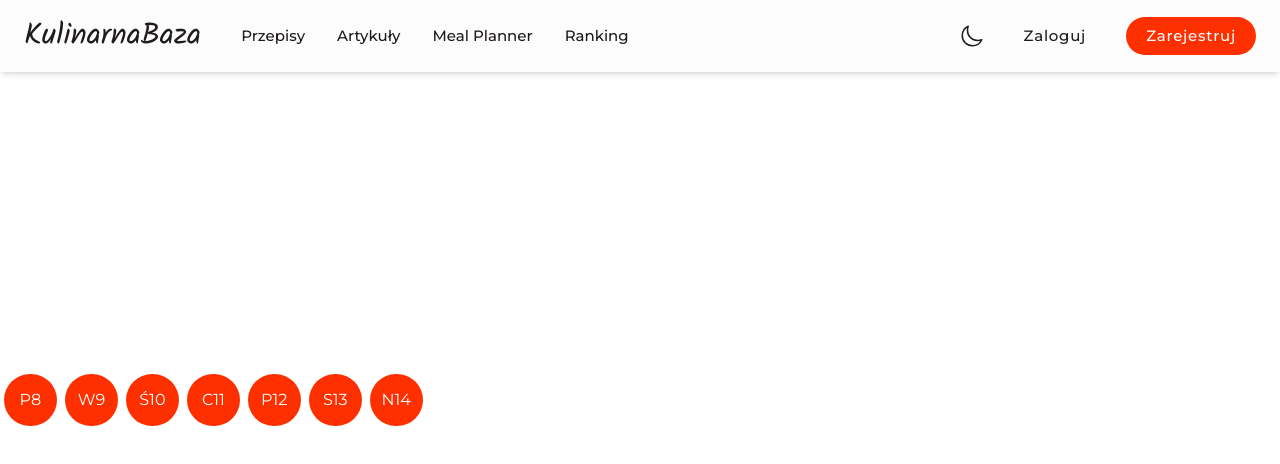
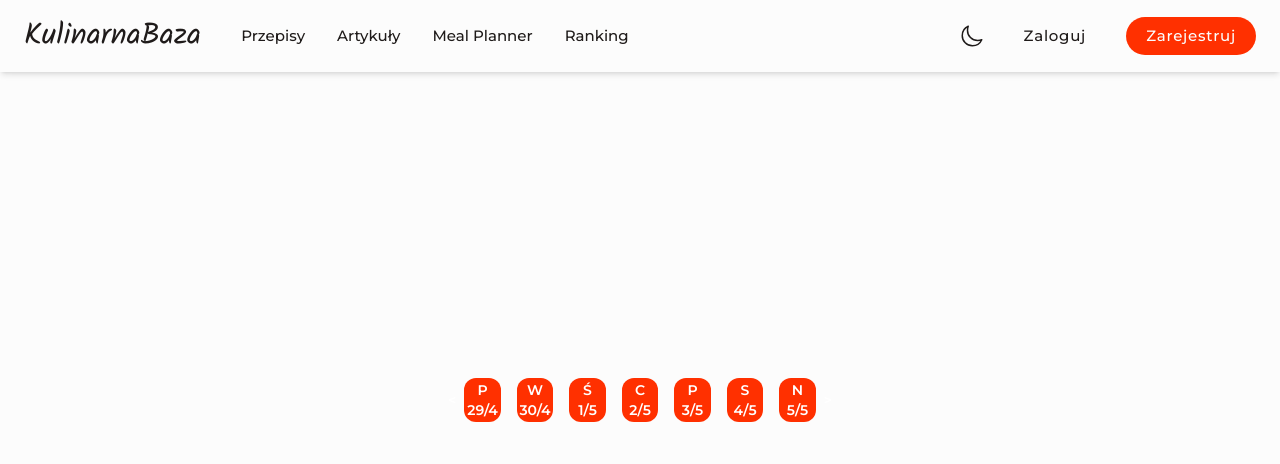
Before and after one commit to Skalik2/KulinarnaBaza, a React (Vite) app in the folder app/: page /planner in a window 1280 px wide. Shown: the top 464 px of the page. Built offline with nearby package versions, Linux system fonts and the light colour scheme.

Commit message:
Refactor: Use react code
- Add useState and useEffects to functions
- Create onClick function to manage week changes

```diff
--- a/app/src/pages/MealPlanner.tsx
+++ b/app/src/pages/MealPlanner.tsx
@@ -1,8 +1,9 @@
-import React from 'react'
-import Days from '../ui/meal planner/days'
+import Days from "../ui/mealPlanner/days";
 
 export default function MealPlanner() {
   return (
-    <Days />
-  )
+    <div className=" bg-bgWhite text-bgDark dark:bg-bgDark dark:text-bgWhite flex flex-row justify-center">
+      <Days />
+    </div>
+  );
 }
--- a/app/src/ui/meal planner/days.tsx
+++ /dev/null
@@ -1,69 +0,0 @@
-import hero from '../../../images/hero.jpg'
-
-function getWeek(): any{
-  let date = new Date();
-  let firstDay:any = new Date(date.getFullYear(), 0, 1);
-  let today:any = new Date(date.getFullYear(),date.getMonth(), date.getDay());
-  let dayOfYear = ((today - firstDay + 1) / 86400000);
-  let week = Math.ceil(dayOfYear / 7);
-  return week;
-}
-
-function getDayInWeek(day: number): any{
-  let date = new Date();
-  let firstDay:any = new Date(date.getFullYear(), 0, 1);
-  let daysToAdd = (getWeek() * 7) + day - firstDay.getDay();
-  firstDay.setDate(firstDay.getDate() + daysToAdd);
-  return firstDay.getDate();
-}
-
-const week = [
-  {
-    day: "Poniedziałek",
-    initial: "P",
-    dateThisWeek: getDayInWeek(1)
-  },
-  {
-    day: "Wtorek",
-    initial: "W",
-    dateThisWeek: getDayInWeek(2)
-  },
-  {
-    day: "Środa",
-    initial: "Ś",
-    dateThisWeek: getDayInWeek(3)
-  },
-  {
-    day: "Czwartek",
-    initial: "C",
-    dateThisWeek: getDayInWeek(4)
-  },
-  {
-    day: "Piątek",
-    initial: "P",
-    dateThisWeek: getDayInWeek(5)
-  },
-  {
-    day: "Sobota",
-    initial: "S",
-    dateThisWeek: getDayInWeek(6)
-  },
-  {
-    day: "Niedziela",
-    initial: "N",
-    dateThisWeek: getDayInWeek(7)
-  },
-]
-
-export default function Days() {
-  return (
-    <div className='text-white h-screen flex justify-center items-center w-1/3'>
-      {week.map((day) => (
-        <div className=' bg-main rounded-full aspect-square p-1 m-1 w-full flex justify-center items-center flex-row'>
-          <p>{day.initial}</p>
-          <p>{day.dateThisWeek}</p>
-        </div>
-      ))}
-    </div>
-  )
-}
--- /dev/null
+++ b/app/src/ui/mealPlanner/days.tsx
@@ -0,0 +1,61 @@
+import { useState, useEffect } from 'react';
+
+interface Day {
+  day: string;
+  initial: string;
+  dateThisWeek: Date;
+}
+
+const useWeek = () => {
+  const getWeek = (offset: number = 0): number => {
+    const date: Date = new Date();
+    const firstDay: any = new Date(date.getFullYear(), 0, 1);
+    const today: any = new Date(date.getFullYear(), date.getMonth(), date.getDate());
+    const dayOfYear: number = ((today - firstDay as unknown as number) / 86400000) + 1;
+    return Math.ceil((dayOfYear + (offset * 7)) / 7);
+  };
+
+  const getDayInWeek = (day: number, weekOffset: number): Date => {
+    const date: Date = new Date();
+    const firstDay: Date = new Date(date.getFullYear(), 0, 1);
+    const daysToAdd: number = (getWeek(weekOffset) * 7) + day - firstDay.getDay();
+    firstDay.setDate(firstDay.getDate() + daysToAdd);
+    return firstDay;
+  };
+
+  const [weekOffset, setWeekOffset] = useState<number>(0);
+  const [week, setWeek] = useState<Day[]>([]);
+
+  useEffect(() => {
+    setWeek([
+      { day: 'Poniedziałek', initial: 'P', dateThisWeek: getDayInWeek(1, weekOffset) },
+      { day: 'Wtorek', initial: 'W', dateThisWeek: getDayInWeek(2, weekOffset) },
+      { day: 'Środa', initial: 'Ś', dateThisWeek: getDayInWeek(3, weekOffset) },
+      { day: 'Czwartek', initial: 'C', dateThisWeek: getDayInWeek(4, weekOffset) },
+      { day: 'Piątek', initial: 'P', dateThisWeek: getDayInWeek(5, weekOffset) },
+      { day: 'Sobota', initial: 'S', dateThisWeek: getDayInWeek(6, weekOffset) },
+      { day: 'Niedziela', initial: 'N', dateThisWeek: getDayInWeek(7, weekOffset) },
+    ]);
+  }, [weekOffset]);
+
+  return { week, setWeekOffset };
+};
+
+export default function Days() {
+  const { week, setWeekOffset } = useWeek();
+  const handleWeekChange = (offset: number): void => {
+    setWeekOffset((prevOffset: number) => prevOffset + offset);
+  };
+  return (
+    <div className="text-white h-screen flex justify-center items-center w-96 text-sm font-semibold">
+      <button onClick={() => handleWeekChange(-1)}>&lt;</button>
+      {week.map((day) => (
+        <div className=" bg-main rounded-xl aspect-square py-0.5 m-2 w-full flex justify-center items-center flex-col hover:bg-mainHover duration-300">
+          <p className="">{day.initial}</p>
+          <p>{day.dateThisWeek.getDate()}/{day.dateThisWeek.getMonth()+1}</p>
+        </div>
+      ))}
+      <button onClick={() => handleWeekChange(+1)}>&gt;</button>
+    </div>
+  );
+}
```
